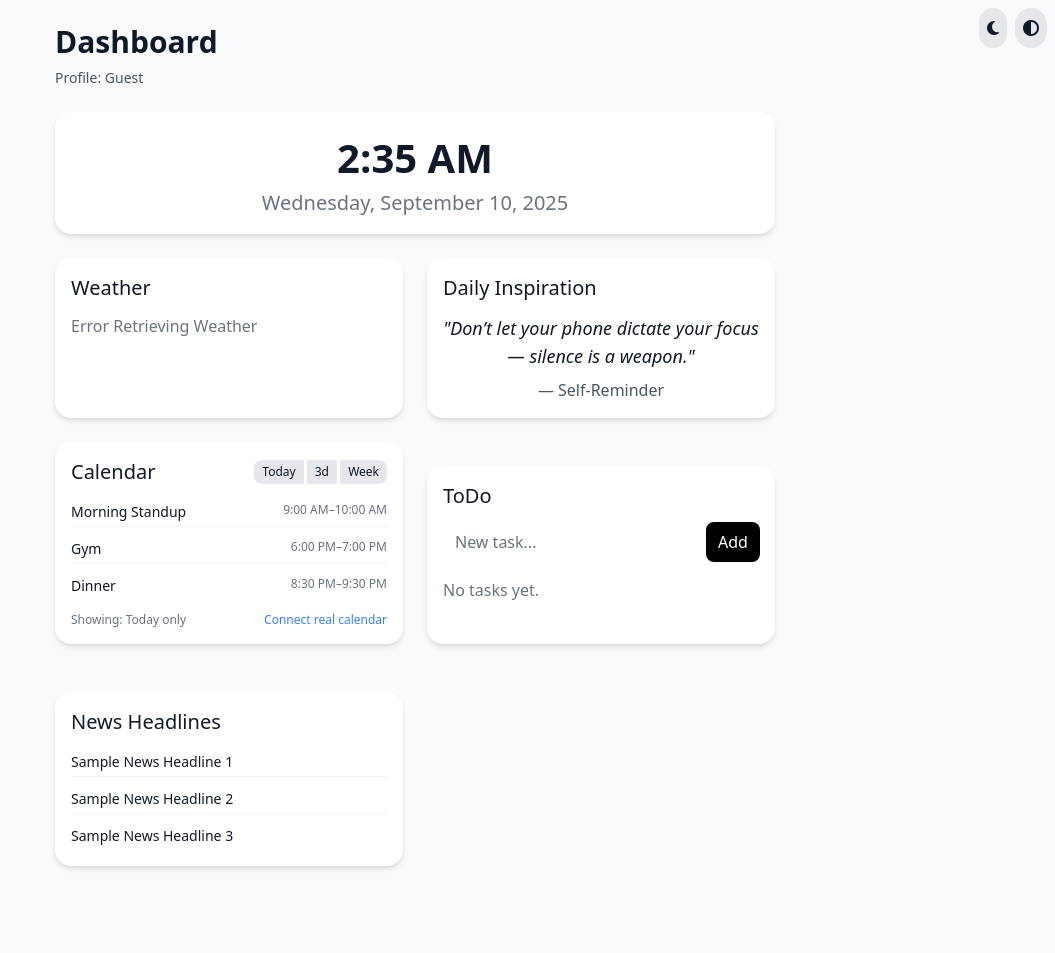
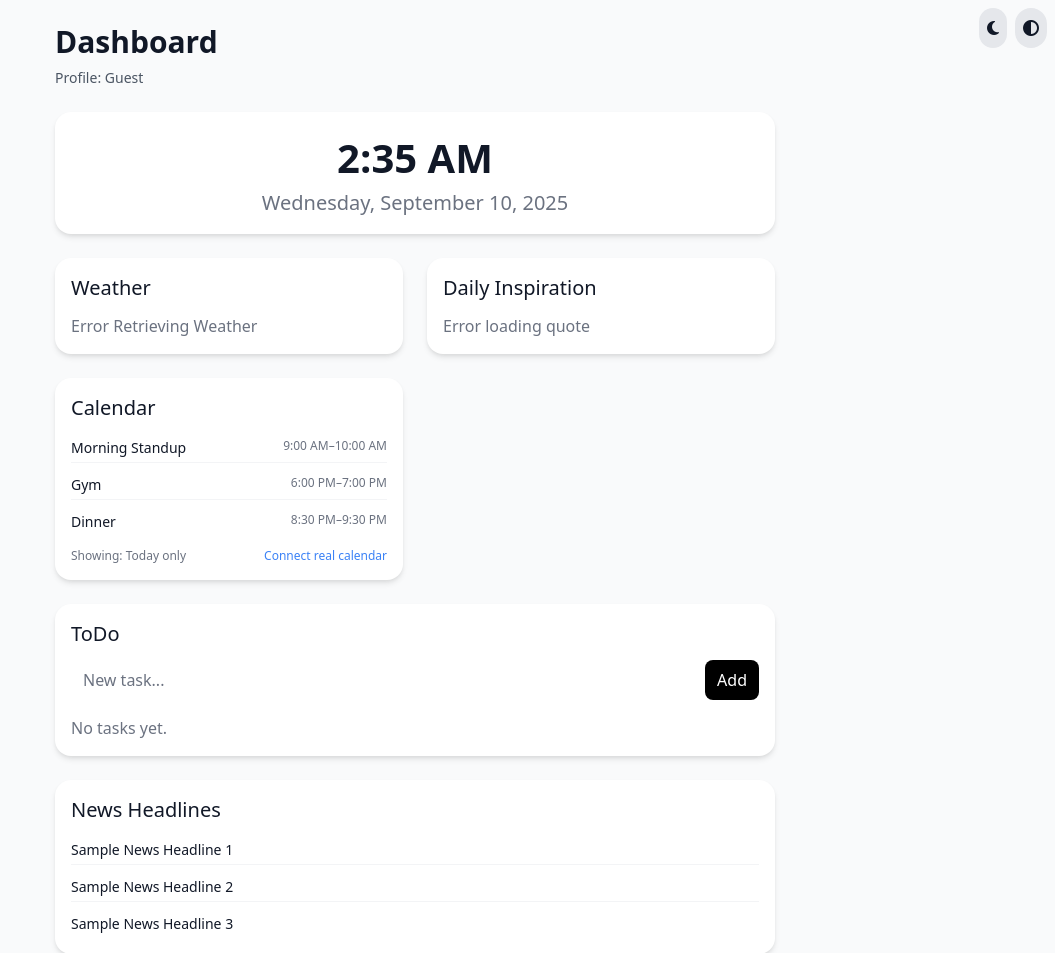
Before and after one commit to azimusmanov/MagicMirrorAzAz, a FastAPI app: page / in a window 1280 px wide. Shown: the top 953 px of the page, without its empty margins (225-1280 px from the left). Before the commit the page ends 869 px from the top, so only its background shows below. Run offline with FastAPI, Linux system fonts and the light colour scheme; data that the repository does not hold is empty; parts of the project's set-up code (start-up, migrations or seed data) failed here and were passed over; some libraries are stand-ins or nearby versions.

Commit message:
Revert back to state of GCal service commit

```diff
--- a/app/services/quotes.py
+++ b/app/services/quotes.py
@@ -26,8 +26,8 @@ LOCAL_QUOTES = [
     {"content": "Lock in now, so you don’t have to play catch-up later.", "author": "Self-Reminder"},
     {"content": "Don’t wish it were easier, wish you were better.", "author": "Jim Rohn"},
     {"content": "Consistency beats intensity every time.", "author": "Self-Reminder"},
-    {"content": "What consumes your mind controls your life.", "author": "Unknown"},
-    {"content": "The master has failed more times than the student has tried.", "author": "Unknown"}
+    {"content": "What consumes your mind controls your life.", "author": "Unknown"}
+    {"content": "The master has failed more times than the student has tried.": "Unknown"}
 ]
 
 def get_daily_quote():
--- a/app/ui/templates/index.html
+++ b/app/ui/templates/index.html
@@ -27,19 +27,10 @@
 
     <!-- Google Calendar widget -->
     <div class="widget-card">
-      <div class="flex justify-between items-center mb-3">
-        <h2 class="text-xl font-medium">Calendar</h2>
-        <div class="text-xs">
-          <button onclick="updateCalendarDays(1)" class="px-2 py-1 bg-gray-200 dark:bg-gray-700 rounded-l-lg">Today</button>
-          <button onclick="updateCalendarDays(3)" class="px-2 py-1 bg-gray-200 dark:bg-gray-700">3d</button>
-          <button onclick="updateCalendarDays(7)" class="px-2 py-1 bg-gray-200 dark:bg-gray-700 rounded-r-lg">Week</button>
-        </div>
-      </div>
-      <div id="calendar-container"
-          hx-get="/gcal/partial?days=1"
-          hx-trigger="load, refreshGcal from:body"
-          hx-swap="innerHTML"></div>
+      <h2 class="text-xl font-medium mb-3">Calendar</h2>
+      <div id="calendar-container" hx-get="/gcal/partial" hx-trigger="load, refreshGcal from:body" hx-swap="innerHTML"></div>
     </div>
+  </div>
 
 
   <!-- Full-width widgets -->
```
